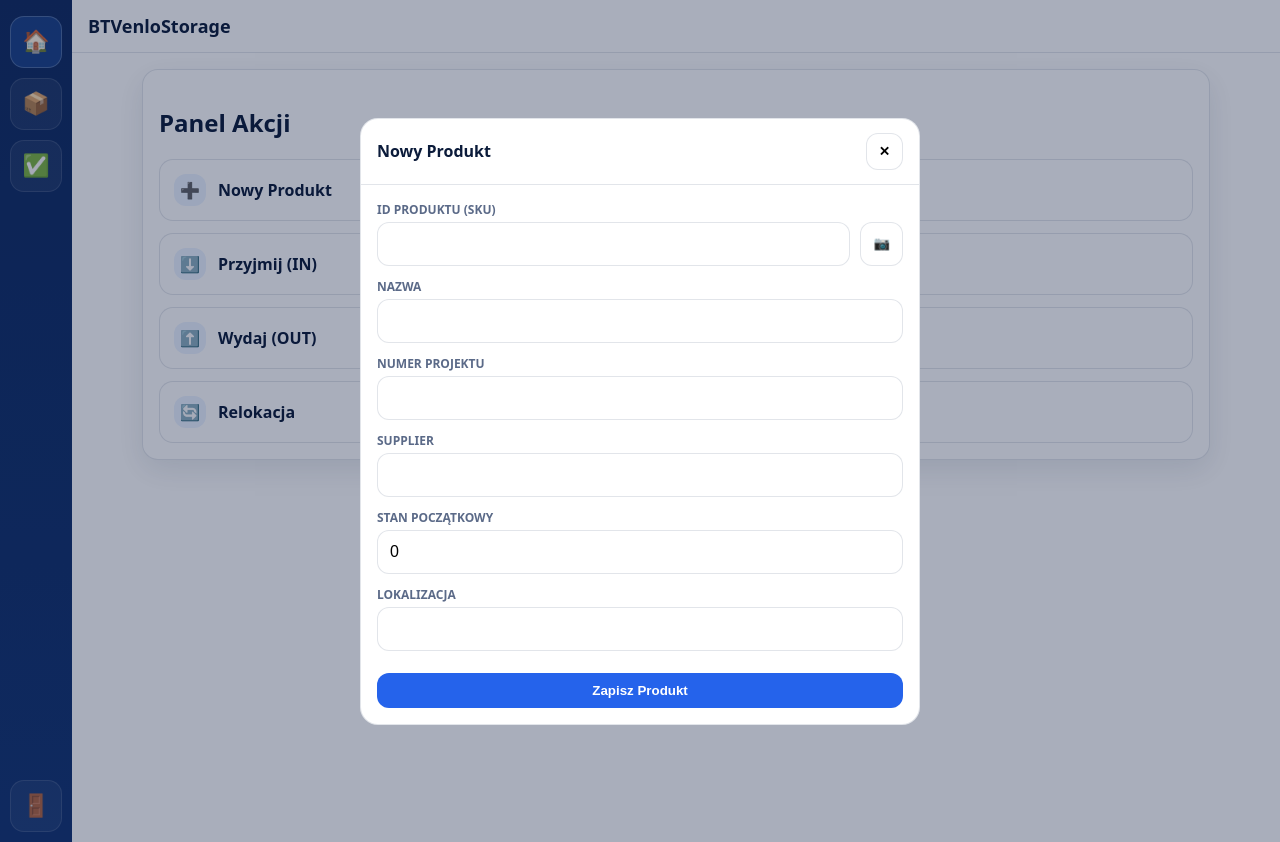
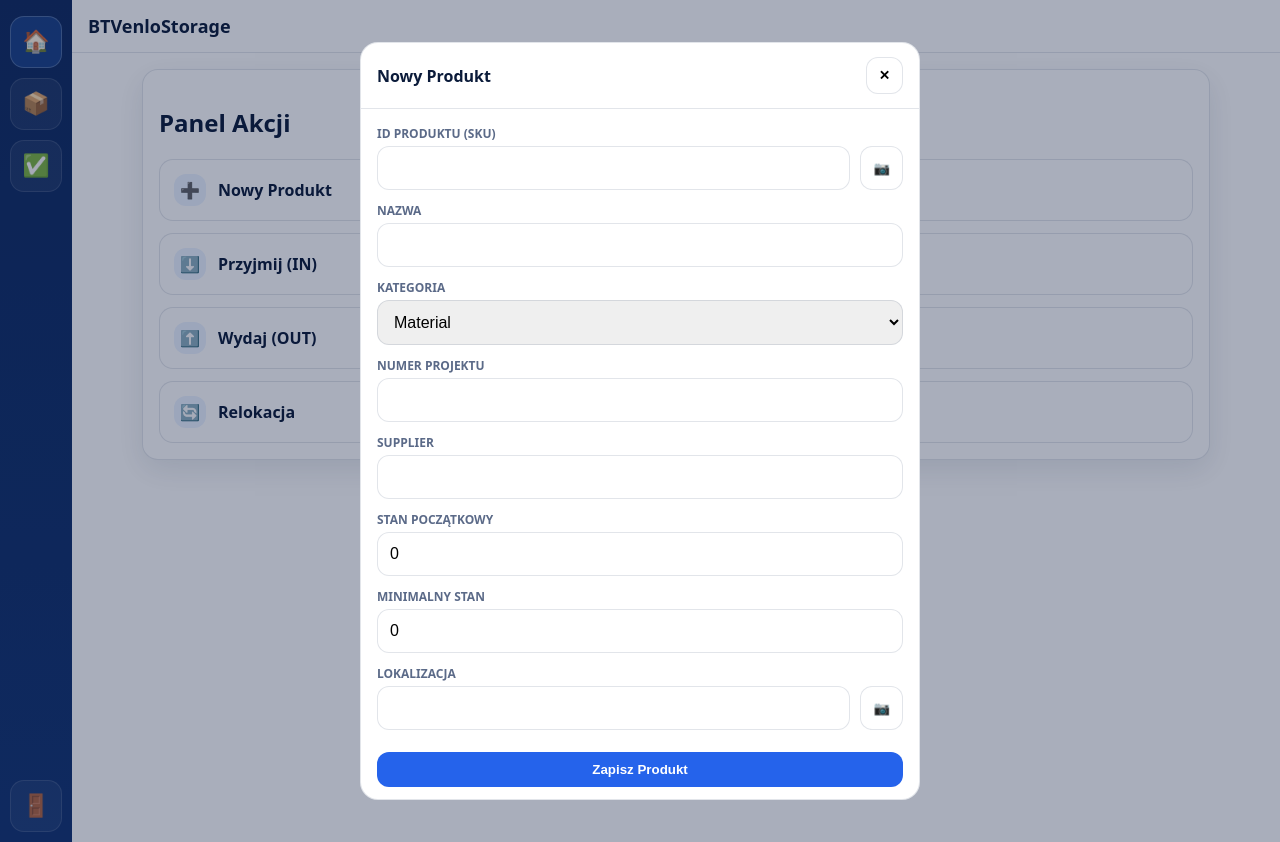
Before and after one commit to tomaszlipka10-alt/aplikacja-flask-qr, a Flask app: template templates/index.html in a window 1280 px wide, after a click that opens the changed part. Run offline with Flask 3, Linux system fonts and the light colour scheme; the template is opened without the code that fills it, so the values that code supplies are empty.

Commit message:
Fix internal server error 500, translate and restore location scanners

```diff
--- a/templates/index.html
+++ b/templates/index.html
@@ -30,7 +30,7 @@
     .modal-body{padding:16px; overflow-y:auto;}
     .row{margin-bottom:12px}
     label{display:block; font-size:12px; color:var(--muted); margin-bottom:4px; font-weight:600;}
-    input{ width:100%; padding:12px; border-radius: 12px; border:1px solid var(--border); font-size:16px; }
+    input, select{ width:100%; padding:12px; border-radius: 12px; border:1px solid var(--border); font-size:16px; outline:none; }
     .scanrow{display:flex; gap:10px}
     .scanner-box{display:none; margin-top:12px; border-radius: 14px; overflow:hidden; background:#000; position:relative; aspect-ratio: 4/3;}
     video{width:100%; height:100%; object-fit: cover;}
@@ -39,6 +39,7 @@
     table{width:100%; border-collapse:collapse;}
     th{text-align:left; color:var(--muted); font-size:12px; padding:10px; border-bottom:1px solid var(--border);}
     td{padding:10px; border-bottom:1px solid var(--border); font-size:14px;}
+    .low-stock-alert { color: #dc2626 !important; font-weight: 800; }
   </style>
 </head>
 <body>
@@ -57,7 +58,7 @@
   <main class="main">
     <header class="topbar">
       <span>BTVenloStorage</span>
-      <span id="lowStockBadge" style="background:#dc2626; color:#fff; padding:2px 8px; border-radius:10px; font-size:12px; display:none">Low Stock!</span>
+      <span id="lowStockBadge" style="background:#dc2626; color:#fff; padding:2px 8px; border-radius:10px; font-size:12px; display:none; cursor:pointer;" onclick="showView('inventory')">Niski stan zapasów!</span>
     </header>
     <div class="container">
 
@@ -76,11 +77,18 @@
       <section id="view-inventory" class="view" style="display:none">
         <div class="card">
           <h2>Stan Magazynowy</h2>
-          <input type="text" id="inventorySearch" placeholder="Szukaj po nazwie, ID, projekcie lub dostawcy..." onkeyup="filterInv()" style="margin-bottom:12px">
+          <div style="display:flex; gap:10px; margin-bottom:12px;">
+            <input type="text" id="inventorySearch" placeholder="Szukaj po nazwie, ID, projekcie lub dostawcy..." onkeyup="filterInv()">
+            <select id="filterCategory" onchange="filterInv()" style="width:150px;">
+              <option value="all">Wszystkie</option>
+              <option value="material">Material</option>
+              <option value="tool">Tool</option>
+            </select>
+          </div>
           <div style="overflow:auto">
             <table>
               <thead>
-                <tr><th>ID</th><th>Nazwa</th><th>Project</th><th>Supplier</th><th>Stan</th><th>Lok.</th></tr>
+                <tr><th>ID</th><th>Nazwa</th><th>Kategoria</th><th>Project</th><th>Supplier</th><th>Stan</th><th>Lok.</th></tr>
               </thead>
               <tbody id="productsBody"></tbody>
             </table>
@@ -94,7 +102,7 @@
           <div style="overflow:auto">
             <table>
               <thead>
-                <tr><th>Data</th><th>Akcja</th><th>Produkt</th><th>Projekt</th><th>Użytkownik</th></tr>
+                <tr><th>Data</th><th>Akcja</th><th>Produkt</th><th>Projekt</th><th>Użytkownik</th><th>Notatka</th></tr>
               </thead>
               <tbody id="auditBody"></tbody>
             </table>
@@ -108,12 +116,20 @@
       <div class="modal">
         <div class="modal-header"><b>Nowy Produkt</b><button class="btn" onclick="closeModal('addProductBackdrop')">✕</button></div>
         <div class="modal-body">
-          <div class="row"><label>ID PRODUKTU (SKU)</label><div class="scanrow"><input id="p_id"><button class="btn" onclick="startScan('p_id', 'p_box', 'p_vid')">📷</button></div><div id="p_box" class="scanner-box"><video id="p_vid"></video></div></div>
+          <div class="row"><label>ID PRODUKTU (SKU)</label><div class="scanrow"><input id="p_id"><button class="btn" onclick="startScan('p_id', 'p_box', 'p_vid', 'product')">📷</button></div><div id="p_box" class="scanner-box"><video id="p_vid" playsinline></video></div></div>
           <div class="row"><label>NAZWA</label><input id="p_name"></div>
+          <div class="row">
+            <label>KATEGORIA</label>
+            <select id="p_category">
+              <option value="material">Material</option>
+              <option value="tool">Tool</option>
+            </select>
+          </div>
           <div class="row"><label>NUMER PROJEKTU</label><input id="p_project"></div>
           <div class="row"><label>SUPPLIER</label><input id="p_supplier"></div>
           <div class="row"><label>STAN POCZĄTKOWY</label><input id="p_qty" type="number" value="0"></div>
-          <div class="row"><label>LOKALIZACJA</label><input id="p_loc"></div>
+          <div class="row"><label>MINIMALNY STAN</label><input id="p_min_stock" type="number" value="0"></div>
+          <div class="row"><label>LOKALIZACJA</label><div class="scanrow"><input id="p_loc"><button class="btn" onclick="startScan('p_loc', 'p_box_loc', 'p_vid_loc', 'location')">📷</button></div><div id="p_box_loc" class="scanner-box"><video id="p_vid_loc" playsinline></video></div></div>
           <button class="btn primary" onclick="saveProduct()">Zapisz Produkt</button>
         </div>
       </div>
@@ -123,8 +139,10 @@
       <div class="modal">
         <div class="modal-header"><b id="stockTitle">Akcja</b><button class="btn" onclick="closeModal('stockBackdrop')">✕</button></div>
         <div class="modal-body">
-          <div class="row"><label>ID PRODUKTU</label><div class="scanrow"><input id="s_id"><button class="btn" onclick="startScan('s_id', 's_box', 's_vid')">📷</button></div><div id="s_box" class="scanner-box"><video id="s_vid"></video></div></div>
+          <div class="row"><label>ID PRODUKTU</label><div class="scanrow"><input id="s_id" oninput="checkStockInfo(this.value)"><button class="btn" onclick="startScan('s_id', 's_box', 's_vid', 'product')">📷</button></div><div id="s_box" class="scanner-box"><video id="s_vid" playsinline></video></div></div>
+          <div id="s_info" style="margin: 6px 0; font-weight:bold; font-size:13px;"></div>
           <div class="row"><label>ILOŚĆ</label><input id="s_qty" type="number"></div>
+          <div class="row"><label>NOTATKA / PRZEZNACZENIE</label><input id="s_note" placeholder="Opcjonalnie..."></div>
           <button class="btn primary" onclick="submitStock()">Zatwierdź</button>
         </div>
       </div>
@@ -134,8 +152,9 @@
       <div class="modal">
         <div class="modal-header"><b>Relokacja</b><button class="btn" onclick="closeModal('relocateBackdrop')">✕</button></div>
         <div class="modal-body">
-          <div class="row"><label>ID PRODUKTU</label><div class="scanrow"><input id="rel_id"><button class="btn" onclick="startScan('rel_id', 'rel_box', 'rel_vid')">📷</button></div><div id="rel_box" class="scanner-box"><video id="rel_vid"></video></div></div>
-          <div class="row"><label>NOWA LOKALIZACJA</label><input id="rel_new_loc"></div>
+          <div class="row"><label>ID PRODUKTU</label><div class="scanrow"><input id="rel_id" oninput="checkRelocateInfo(this.value)"><button class="btn" onclick="startScan('rel_id', 'rel_box', 'rel_vid', 'product')">📷</button></div><div id="rel_box" class="scanner-box"><video id="rel_vid" playsinline></video></div></div>
+          <div id="rel_info" style="margin: 6px 0; font-weight:bold; font-size:13px;"></div>
+          <div class="row"><label>NOWA LOKALIZACJA</label><div class="scanrow"><input id="rel_new_loc"><button class="btn" onclick="startScan('rel_new_loc', 'rel_box_loc', 'rel_vid_loc', 'location')">📷</button></div><div id="rel_box_loc" class="scanner-box"><video id="rel_vid_loc" playsinline></video></div></div>
           <button class="btn primary" onclick="submitRelocate()">Aktualizuj Miejsce</button>
         </div>
       </div>
@@ -148,44 +167,64 @@
   let currentStockMode = 'receive';
   let activeStream = null;
   let activeTimer = null;
+  let allProductsCache = [];
 
   function showView(name){
     document.querySelectorAll('.view').forEach(v => v.style.display = 'none');
     document.querySelectorAll('.navbtn').forEach(b => b.classList.remove('active'));
     document.getElementById('view-'+name).style.display = 'block';
-    document.getElementById('nav-'+name).classList.add('active');
-    if(name==='inventory') loadProducts();
+    if(document.getElementById('nav-'+name)) document.getElementById('nav-'+name).classList.add('active');
+    if(name==='inventory'||name==='dashboard') loadProducts();
     if(name==='audit') loadAudit();
   }
 
   function openModal(id){ document.getElementById(id).style.display='flex'; }
-  function closeModal(id){ stopScan(); document.getElementById(id).style.display='none'; }
-  function openStock(m){ currentStockMode=m; document.getElementById('stockTitle').textContent=m.toUpperCase(); openModal('stockBackdrop'); }
+  function closeModal(id){
+    stopScan();
+    document.getElementById(id).style.display='none';
+    if(id==='stockBackdrop'){
+      document.getElementById('s_id').value=''; document.getElementById('s_qty').value='';
+      document.getElementById('s_note').value=''; document.getElementById('s_info').innerHTML='';
+    }
+    if(id==='relocateBackdrop'){
+      document.getElementById('rel_id').value=''; document.getElementById('rel_new_loc').value='';
+      document.getElementById('rel_info').innerHTML='';
+    }
+  }
 
-  async function startScan(targetId, boxId, videoId) {
+  function openStock(m){ currentStockMode=m; document.getElementById('stockTitle').textContent=m.toUpperCase() === 'RECEIVE' ? 'PRZYJMIJ (IN)' : 'WYDAJ (OUT)'; openModal('stockBackdrop'); }
+
+  async function startScan(targetId, boxId, videoId, mode) {
     stopScan();
     const box = document.getElementById(boxId);
     const video = document.getElementById(videoId);
     box.style.display = 'block';
     try {
       activeStream = await navigator.mediaDevices.getUserMedia({ video: { facingMode: 'environment' } });
-      video.srcObject = activeStream; video.play();
+      video.srcObject = activeStream;
+      video.play();
       if ('BarcodeDetector' in window) {
         const detector = new BarcodeDetector({ formats: ['qr_code', 'code_128'] });
         activeTimer = setInterval(async () => {
           const codes = await detector.detect(video);
           if (codes && codes.length > 0 && codes[0].rawValue) {
             let value = codes[0].rawValue;
-            if (value.includes('|')) {
-              document.getElementById(targetId).value = value.split('|')[0];
+            if (mode === 'product') {
+              let parts = value.split('|');
+              document.getElementById(targetId).value = parts[0];
+              if(targetId === 'p_id' && parts[1]) document.getElementById('p_name').value = parts[1];
+              if(targetId === 's_id') checkStockInfo(parts[0]);
+              if(targetId === 'rel_id') checkRelocateInfo(parts[0]);
             } else {
               document.getElementById(targetId).value = value;
             }
             stopScan();
           }
-        }, 500);
+        }, 400);
+      } else {
+        console.error("Skaner nie jest wspierany w tej przeglądarce.");
       }
-    } catch (e) { console.error("Kamera niedostępna lub brak uprawnień."); }
+    } catch (e) { console.error("Kamera niedostępna."); }
   }
 
   function stopScan() {
@@ -198,14 +237,40 @@
   async function loadProducts(){
     const res = await fetch('/api/products');
     const data = await res.json();
+    allProductsCache = data.data || [];
     const body = document.getElementById('productsBody');
     body.innerHTML = '';
-    data.data.forEach(p => {
-      body.innerHTML += `<tr><td>${p.item_number}</td><td>${p.name}</td><td>${p.project_number || '-'}</td><td>${p.supplier || '-'}</td><td>${p.current_stock}</td><td>${p.location}</td></tr>`;
+    allProductsCache.forEach(p => {
+      const isLow = (intVal(p.min_stock) > 0 && intVal(p.current_stock) <= intVal(p.min_stock));
+      body.innerHTML += `<tr data-cat="${p.category || 'material'}">
+        <td>${p.item_number}</td>
+        <td>${p.name}</td>
+        <td>${(p.category || 'material').toUpperCase()}</td>
+        <td>${p.project_number || '-'}</td>
+        <td>${p.supplier || '-'}</td>
+        <td class="${isLow ? 'low-stock-alert' : ''}">${isLow ? '⚠️ ' : ''}${p.current_stock} <span style="font-size:10px; opacity:0.5">(min: ${p.min_stock || 0})</span></td>
+        <td>${p.location}</td>
+      </tr>`;
     });
     const badge = document.getElementById('lowStockBadge');
     if(data.low_stock_count > 0) badge.style.display = 'inline';
     else badge.style.display = 'none';
+  }
+
+  function checkStockInfo(id){
+    const info = document.getElementById('s_info');
+    if(!id) { info.innerHTML=''; return; }
+    const p = allProductsCache.find(x => String(x.item_number) === id.trim());
+    if(p){ info.innerHTML = `<span style="color:#2563eb">📦 Produkt: ${p.name} | Lokacja: ${p.location} | Obecny Stan: ${p.current_stock}</span>`; }
+    else { info.innerHTML = `<span style="color:red">Produkt nie istnieje w bazie danych!</span>`; }
+  }
+
+  function checkRelocateInfo(id){
+    const info = document.getElementById('rel_info');
+    if(!id) { info.innerHTML=''; return; }
+    const p = allProductsCache.find(x => String(x.item_number) === id.trim());
+    if(p){ info.innerHTML = `<span style="color:#2563eb">🔄 Aktualna lokacja: ${p.location} | Produkt: ${p.name}</span>`; }
+    else { info.innerHTML = `<span style="color:red">Produkt nie znaleziony</span>`; }
   }
 
   async function loadAudit(){
@@ -215,7 +280,7 @@
     body.innerHTML = '';
     data.audit.forEach(a => {
       const date = new Date(a.created_at).toLocaleString();
-      body.innerHTML += `<tr><td>${date}</td><td>${a.action}</td><td>${a.name} (${a.item_number})</td><td>${a.project_number || '-'}</td><td>${a.username}</td></tr>`;
+      body.innerHTML += `<tr><td>${date}</td><td>${a.action}</td><td>${a.name} (${a.item_number})</td><td>${a.project_number || '-'}</td><td>${a.username}</td><td>${a.note || '-'}</td></tr>`;
     });
   }
 
@@ -223,9 +288,11 @@
     const body = {
       item_number: document.getElementById('p_id').value,
       name: document.getElementById('p_name').value,
+      category: document.getElementById('p_category').value,
       project_number: document.getElementById('p_project').value,
       supplier: document.getElementById('p_supplier').value,
       current_stock: document.getElementById('p_qty').value,
+      min_stock: document.getElementById('p_min_stock').value,
       location: document.getElementById('p_loc').value
     };
     await fetch('/api/products', { method:'POST', headers:{'Content-Type':'application/json'}, body:JSON.stringify(body) });
@@ -233,7 +300,7 @@
   }
 
   async function submitStock(){
-    const body = { item_number: document.getElementById('s_id').value, amount: document.getElementById('s_qty').value };
+    const body = { item_number: document.getElementById('s_id').value, amount: document.getElementById('s_qty').value, note: document.getElementById('s_note').value };
     await fetch('/api/stock/'+currentStockMode, { method:'POST', headers:{'Content-Type':'application/json'}, body:JSON.stringify(body) });
     closeModal('stockBackdrop'); loadProducts();
   }
@@ -246,11 +313,15 @@
 
   function filterInv(){
     let s = document.getElementById('inventorySearch').value.toLowerCase();
+    let cat = document.getElementById('filterCategory').value;
     document.querySelectorAll('#productsBody tr').forEach(tr => {
-      tr.style.display = tr.textContent.toLowerCase().includes(s) ? '' : 'none';
+      const matchesSearch = tr.textContent.toLowerCase().includes(s);
+      const matchesCat = (cat === 'all' || tr.getAttribute('data-cat') === cat);
+      tr.style.display = (matchesSearch && matchesCat) ? '' : 'none';
     });
   }
 
+  function intVal(v){ return parseInt(v) || 0; }
   window.onload = loadProducts;
 </script>
 </body>
```
